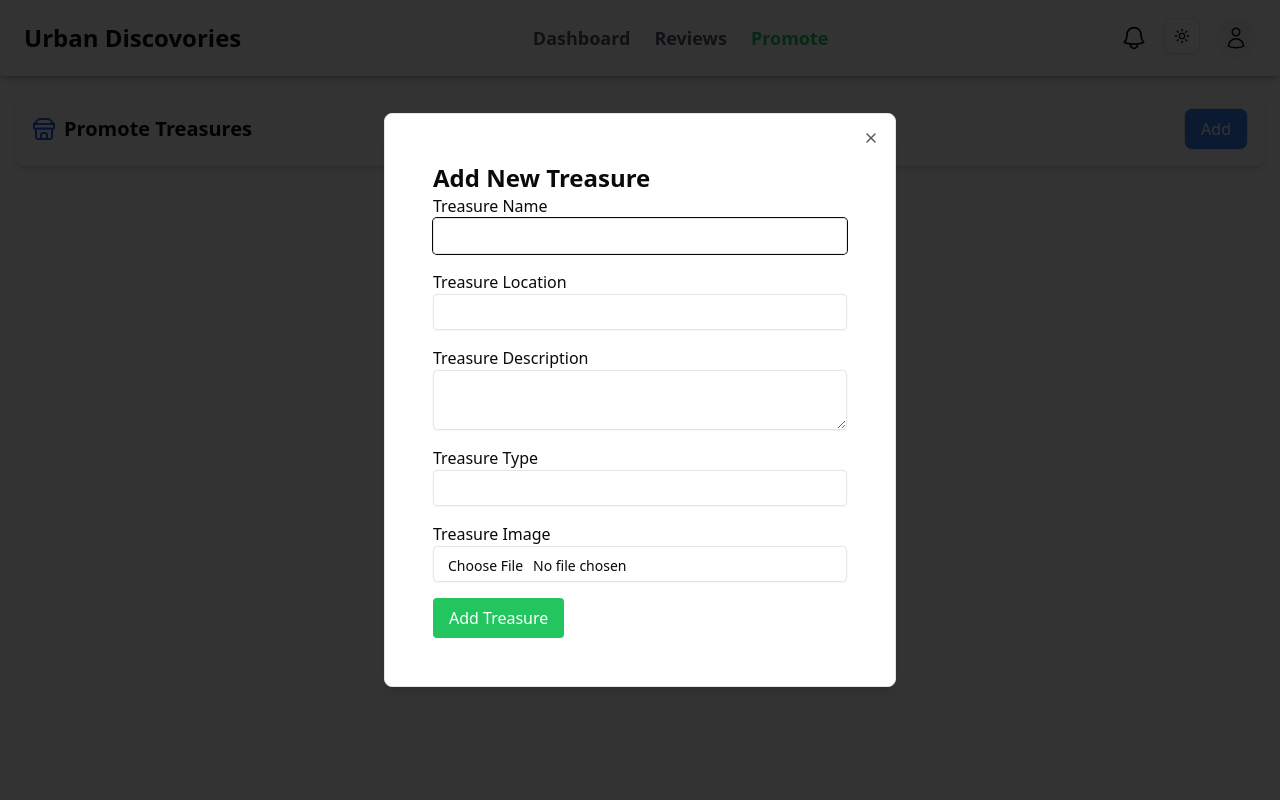
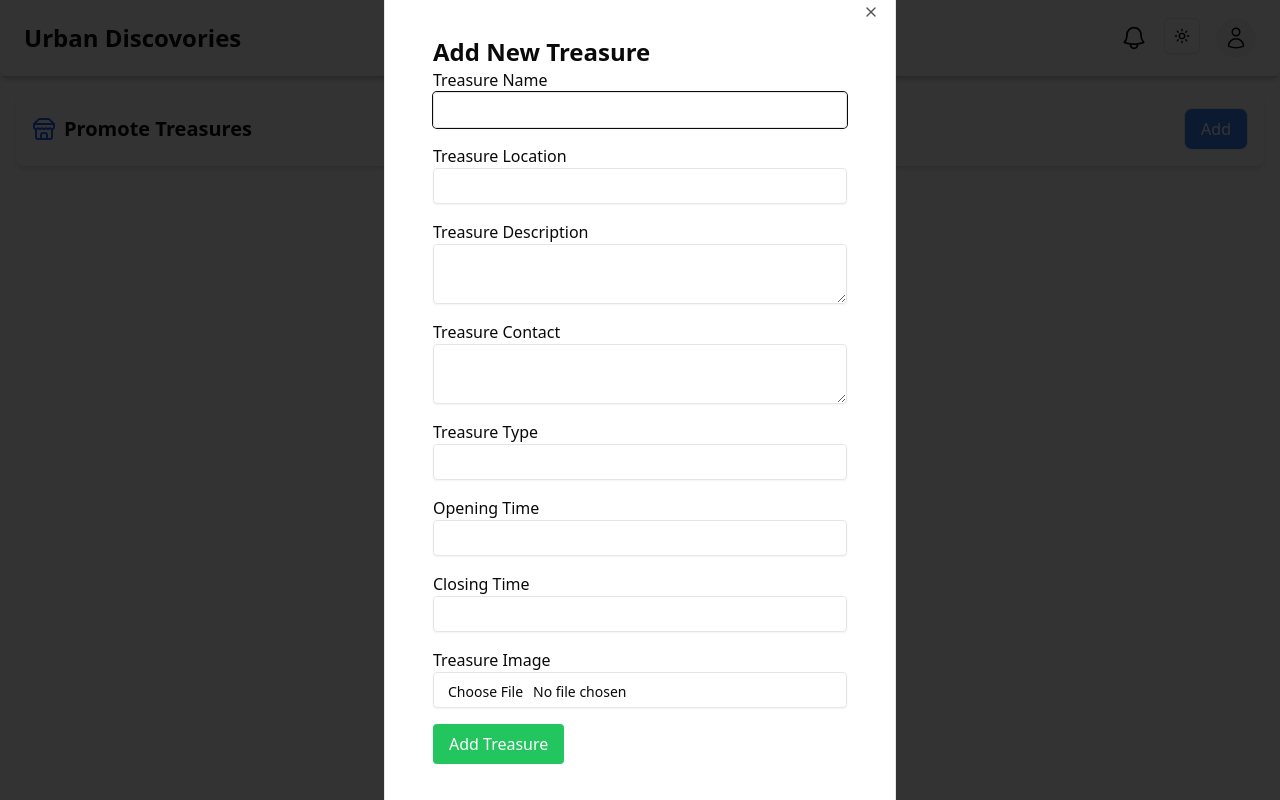
Before and after one commit to presabkhadka/final-year-project, a React (Vite) app in the folder client/: page /promoter/promote in a window 1280 px wide. Both pictures are taken after a click on the button "Add". Built offline with nearby package versions, Linux system fonts and the light colour scheme.

Commit message:
updt - labels for contact, openingtime, and closing time added

```diff
--- a/client/src/pages/promoterCRUD.tsx
+++ b/client/src/pages/promoterCRUD.tsx
@@ -1,8 +1,8 @@
 import React, { useState } from "react";
 import { useNavigate } from "react-router-dom";
 import { Input } from "@/components/ui/input";
-import { Textarea } from "@/components/ui/textarea"
-
+import { Textarea } from "@/components/ui/textarea";
+import toast from "react-hot-toast";
 
 interface TreasureFormProps {
   treasure?: any; // Optional prop for updating an existing treasure
@@ -18,9 +18,23 @@ const TreasureForm: React.FC<TreasureFormProps> = ({ treasure }) => {
   const [treasureDescription, setTreasureDescription] = useState<string>(
     treasure?.treasureDescription || ""
   );
+
+  const [treasureContact, setTreasureContact] = useState<string>(
+    treasure?.treasureContact || ""
+  );
+
   const [treasureType, setTreasureType] = useState<string>(
     treasure?.treasureType || ""
   );
+
+  const [openingTime, setOpeningTime] = useState<string>(
+    treasure?.treasureOpeningTime || ""
+  );
+
+  const [closingTime, setClosingTime] = useState<string>(
+    treasure?.treasureClosingTime || ""
+  );
+
   const [treasureImage, setTreasureImage] = useState<File | null>(null);
   const [loading, setLoading] = useState<boolean>(false);
   const [error, setError] = useState<string | null>(null);
@@ -41,30 +55,32 @@ const TreasureForm: React.FC<TreasureFormProps> = ({ treasure }) => {
     formData.append("treasureName", treasureName);
     formData.append("treasureLocation", treasureLocation);
     formData.append("treasureDescription", treasureDescription);
+    formData.append("treasureContact", treasureContact);
     formData.append("treasureType", treasureType);
+    formData.append("treasureOpeningTime", openingTime);
+    formData.append("treasureClosingTime", closingTime);
     if (treasureImage) {
       formData.append("treasureImage", treasureImage);
     }
 
     try {
       const token = localStorage.getItem("Authorization")?.split(" ")[1];
-      const url = treasure
-        ? `http://localhost:1010/promoter/update-treasure/${treasure._id}`
-        : "http://localhost:1010/promoter/add-treasure";
-      const method = treasure ? "PUT" : "POST";
 
-      const response = await fetch(url, {
-        method: method,
-        headers: {
-          Authorization: `Bearer ${token}`,
-        },
-        body: formData,
-      });
+      const response = await fetch(
+        "http://localhost:1010/promoter/add-treasure",
+        {
+          method: "POST",
+          headers: {
+            Authorization: `Bearer ${token}`,
+          },
+          body: formData,
+        }
+      );
 
       const data = await response.json();
 
       if (response.ok) {
-        alert(data.msg);
+        toast.success(data.msg);
         navigate("/promoter/dashboard");
       } else {
         setError(data.msg || "Something went wrong.");
@@ -78,9 +94,7 @@ const TreasureForm: React.FC<TreasureFormProps> = ({ treasure }) => {
 
   return (
     <div className="p-6">
-      <h1 className="text-2xl font-bold">
-        {treasure ? "Update Treasure" : "Add New Treasure"}
-      </h1>
+      <h1 className="text-2xl font-bold">Add New Treasure</h1>
       {error && <p className="text-red-500">{error}</p>}
       <form onSubmit={handleSubmit} className="space-y-4">
         <div>
@@ -126,6 +140,19 @@ const TreasureForm: React.FC<TreasureFormProps> = ({ treasure }) => {
         </div>
 
         <div>
+          <label htmlFor="treasureDescription" className="block">
+            Treasure Contact
+          </label>
+          <Textarea
+            id="treasureContact"
+            value={treasureContact}
+            onChange={(e) => setTreasureContact(e.target.value)}
+            className="w-full p-2 border rounded"
+            required
+          />
+        </div>
+
+        <div>
           <label htmlFor="treasureType" className="block">
             Treasure Type
           </label>
@@ -140,12 +167,40 @@ const TreasureForm: React.FC<TreasureFormProps> = ({ treasure }) => {
         </div>
 
         <div>
+          <label htmlFor="treasureOpeningTime" className="block">
+            Opening Time
+          </label>
+          <Input
+            type="text"
+            id="treasureOpeningTime"
+            value={openingTime}
+            onChange={(e) => setOpeningTime(e.target.value)}
+            className="w-full p-2 border rounded"
+            required
+          />
+        </div>
+        <div>
+          <label htmlFor="treasureClosingTime" className="block">
+            Closing Time
+          </label>
+          <Input
+            type="text"
+            id="treasureClosingTime"
+            value={closingTime}
+            onChange={(e) => setClosingTime(e.target.value)}
+            className="w-full p-2 border rounded"
+            required
+          />
+        </div>
+
+        <div>
           <label htmlFor="treasureImage" className="block">
             Treasure Image
           </label>
           <Input
             type="file"
             id="treasureImage"
+            name="treasureImage"
             onChange={handleImageChange}
             className="w-full p-2 border rounded"
           />
```
